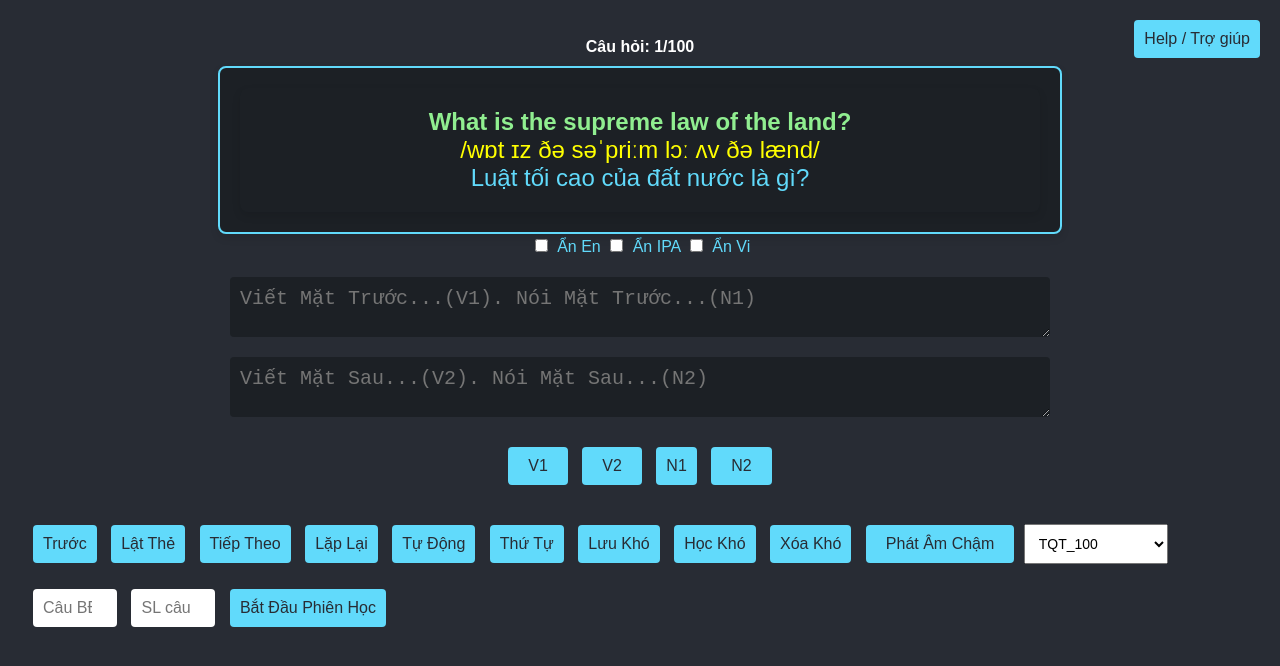
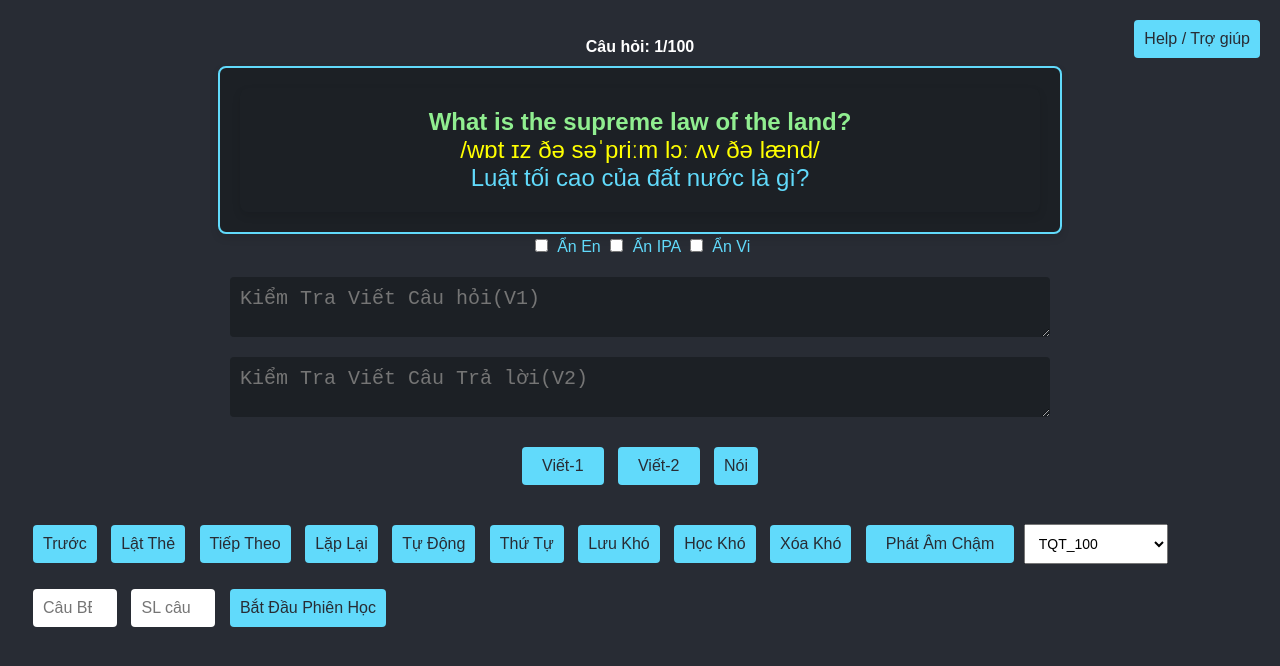
Before and after one commit to nguyensunone/my_test_app, a plain HTML site: page json_test_offline.html in a window 1280 px wide. Drawn offline with nearby package versions, Linux system fonts and the light colour scheme.

Commit message:
Cập nhật ứng dụng

```diff
--- a/json_test_offline.html
+++ b/json_test_offline.html
@@ -212,15 +212,14 @@
     <p><span id="recognizedSpeech"></span></p>
 </div>
 
-<textarea id="answerInput" placeholder="Viết Mặt Trước...(V1). Nói Mặt Trước...(N1)" onkeydown="handleKeyDown(event)"></textarea>
-<textarea id="writingCheckBack" placeholder="Viết Mặt Sau...(V2). Nói Mặt Sau...(N2)" onkeydown="handleKeyDownBack(event)"></textarea>
+<textarea id="answerInput" placeholder="Kiểm Tra Viết Câu hỏi(V1)" onkeydown="handleKeyDown(event)"></textarea>
+<textarea id="writingCheckBack" placeholder="Kiểm Tra Viết Câu Trả lời(V2)" onkeydown="handleKeyDownBack(event)"></textarea>
 
 <!-- Nhóm các nút kiểm tra -->
 <div style="text-align: center;">
-    <button id="checkAnswerButton" onclick="checkAnswer()">V1</button>
-    <button id="checkAnswerBackButton" onclick="checkAnswerBack()">V2</button>
-    <button id="speakCheckFrontButton" onclick="startSpeechRecognitionFront()">N1</button>
-    <button id="speakCheckButton" onclick="startSpeechRecognition()">N2</button>
+    <button id="checkAnswerButton" onclick="checkAnswer()">Viết-1</button>
+    <button id="checkAnswerBackButton" onclick="checkAnswerBack()">Viết-2</button>
+    <button id="speakCheckFrontButton" onclick="startSpeechRecognitionFront()">Nói</button>
 </div>
 
 <div class="controls"></div>
@@ -588,7 +587,6 @@ function playPronunciation(text) {
     }
 }
 
-
 function repeatPronunciation() {
     if (currentPronunciationText) {
         playPronunciation(currentPronunciationText);
@@ -704,7 +702,6 @@ function checkAnswerBack() {
     }
 }
 
-
     function startSpeechRecognition() {
         if (!('webkitSpeechRecognition' in window)) {
             alert("Trình duyệt của bạn không hỗ trợ nhận diện giọng nói.");
@@ -758,20 +755,26 @@ function checkAnswerBack() {
     recognitionFront.lang = 'en-US';
     recognitionFront.interimResults = false;
     recognitionFront.maxAlternatives = 1;
-        recognitionFront.start();
+
     recognitionFront.onresult = function(event) {
         const speechResult = event.results[0][0].transcript;
         document.getElementById('recognizedSpeech').textContent = speechResult;
         document.getElementById('speechResult').style.display = 'block';
-            checkSpeechAnswerFront(speechResult);
+        recognitionFront.stop(); // Stop recognition after speech is processed
     };
+
     recognitionFront.onerror = function(event) {
         console.error("Lỗi nhận diện giọng nói: ", event.error);
         alert("Có lỗi xảy ra khi nhận diện giọng nói. Vui lòng thử lại.");
+        recognitionFront.stop(); // Consider stopping recognition on error
     };
+
     recognitionFront.onend = function() {
-            // Xử lý khi nhận diện kết thúc nếu cần
+        // This event is triggered when the speech recognition service has disconnected.
+        // You can add code here to handle restarts or cleanup.
     };
+
+    recognitionFront.start(); // Start recognition
 }
 
     function checkSpeechAnswerFront(speechResult) {
```
Lines whose indentation alone changed are shown as unchanged.
